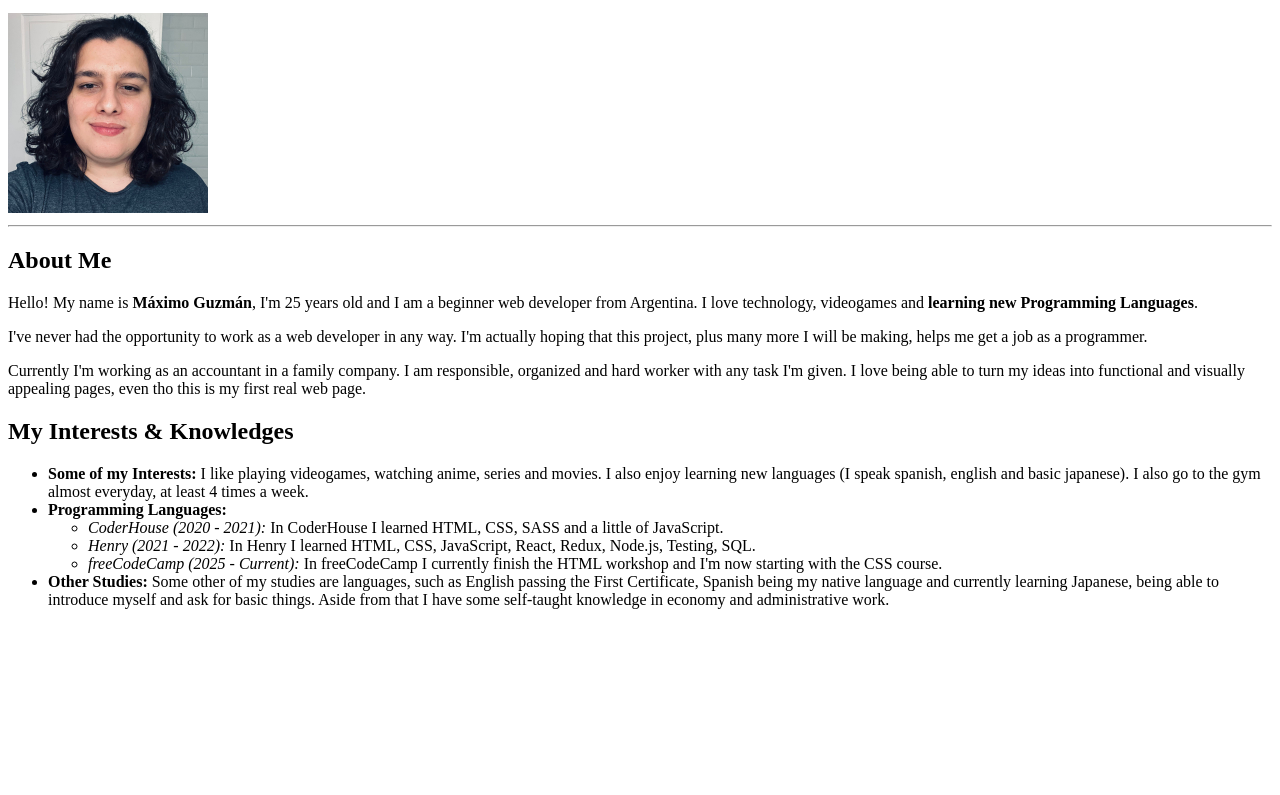
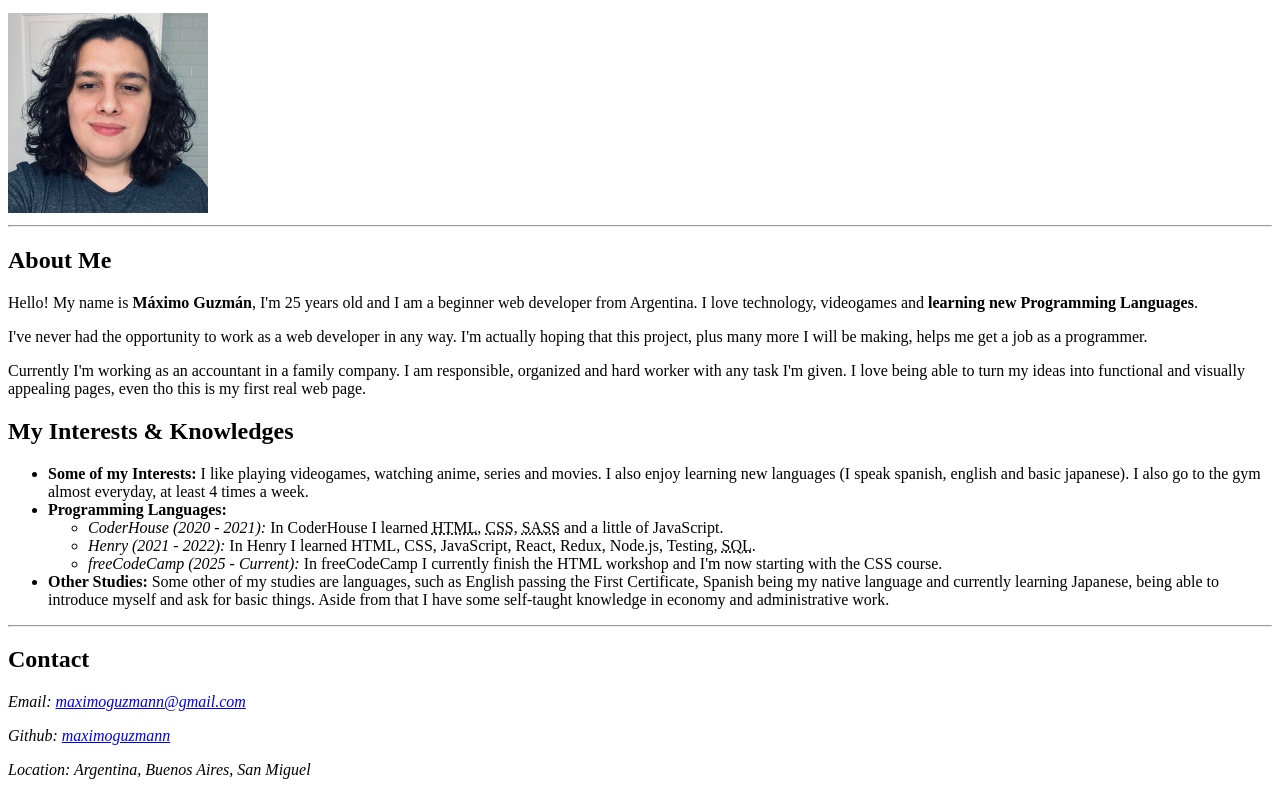
Before and after one commit to maximoguzmann/html-proyect, a plain HTML site: page index.html in a window 1280 px wide. Shown: the part 101-896 px from the top of the page. Before the commit the page ends 800 px from the top, so only its background shows below. Drawn offline with Linux system fonts and the light colour scheme.

Commit message:
Footer Contact + address to email, github, location

```diff
--- a/index.html
+++ b/index.html
@@ -68,12 +68,16 @@
             <strong>Programming Languages:</strong>
             <ul>
               <li>
-                <em>CoderHouse (2020 - 2021):</em> In CoderHouse I learned HTML,
-                CSS, SASS and a little of JavaScript.
+                <em>CoderHouse (2020 - 2021):</em> In CoderHouse I learned
+                <abbr title="HyperText Markup Language">HTML</abbr>,
+                <abbr title="Cascading Style Sheets ">CSS</abbr>,
+                <abbr title="Syntactically Awesome Stylesheets">SASS</abbr>
+                and a little of JavaScript.
               </li>
               <li>
                 <em>Henry (2021 - 2022):</em> In Henry I learned HTML, CSS,
-                JavaScript, React, Redux, Node.js, Testing, SQL.
+                JavaScript, React, Redux, Node.js, Testing,
+                <abbr title="Structured Query Language">SQL</abbr>.
               </li>
               <li>
                 <em>freeCodeCamp (2025 - Current):</em> In freeCodeCamp I
@@ -94,5 +98,27 @@
       </section>
       <!-- Using id add some kind of description to what each section would be talking about -->
     </main>
+
+    <hr />
+    <!-- Separation between Main to Footer -->
+
+    <footer>
+      <h2>Contact</h2>
+      <address>
+        <p>
+          Email:
+          <a href="mailto:maximoguzmann@gmail.com">maximoguzmann@gmail.com</a>
+        </p>
+
+        <p>
+          Github:
+          <a href="https://github.com/maximoguzmann">maximoguzmann</a>
+        </p>
+
+        <p>Location: Argentina, Buenos Aires, San Miguel</p>
+      </address>
+    </footer>
   </body>
 </html>
+
+<!-- Use abbr to abreviate some things -->
```
